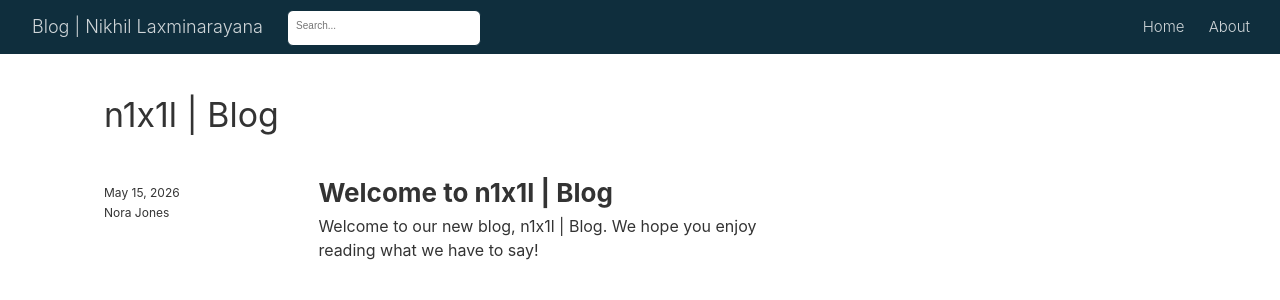
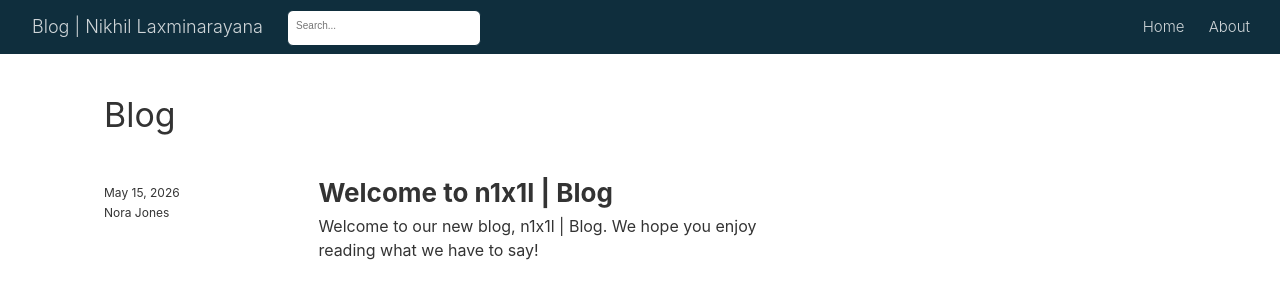
Before and after one commit to n1x1l/n1x1l.github.io, a Jekyll site: the page blog/site/index.html, which Jekyll copies as it is, in a window 1280 px wide. Shown: the top 300 px of the page. Built offline with Jekyll 4.4.1, drawn with Linux system fonts in a browser that asks for light colours.

Commit message:
update blog title

```diff
--- a/blog/index.Rmd
+++ b/blog/index.Rmd
@@ -1,5 +1,5 @@
 ---
-title: "n1x1l | Blog"
+title: "Blog"
 site: distill::distill_website
 listing: posts
 ---
--- a/blog/site/index.html
+++ b/blog/site/index.html
@@ -90,26 +90,26 @@ code span.wa { color: #5e5e5e; font-style: italic; } /* Warning */
 
 
   <!--radix_placeholder_meta_tags-->
-  <title>Blog | Nikhil Laxminarayana: n1x1l | Blog</title>
+  <title>Blog | Nikhil Laxminarayana: Blog</title>
 
 
 
 
   <!--  https://developers.facebook.com/docs/sharing/webmasters#markup -->
-  <meta property="og:title" content="Blog | Nikhil Laxminarayana: n1x1l | Blog"/>
+  <meta property="og:title" content="Blog | Nikhil Laxminarayana: Blog"/>
   <meta property="og:type" content="article"/>
   <meta property="og:locale" content="en_US"/>
   <meta property="og:site_name" content="Blog | Nikhil Laxminarayana"/>
 
   <!--  https://dev.twitter.com/cards/types/summary -->
   <meta property="twitter:card" content="summary"/>
-  <meta property="twitter:title" content="Blog | Nikhil Laxminarayana: n1x1l | Blog"/>
+  <meta property="twitter:title" content="Blog | Nikhil Laxminarayana: Blog"/>
 
   <!--/radix_placeholder_meta_tags-->
   <!--radix_placeholder_rmarkdown_metadata-->
 
   <script type="text/json" id="radix-rmarkdown-metadata">
-  {"type":"list","attributes":{"names":{"type":"character","attributes":{},"value":["title","site","listing"]}},"value":[{"type":"character","attributes":{},"value":["n1x1l | Blog"]},{"type":"character","attributes":{},"value":["distill::distill_website"]},{"type":"character","attributes":{},"value":["posts"]}]}
+  {"type":"list","attributes":{"names":{"type":"character","attributes":{},"value":["title","site","listing"]}},"value":[{"type":"character","attributes":{},"value":["Blog"]},{"type":"character","attributes":{},"value":["distill::distill_website"]},{"type":"character","attributes":{},"value":["posts"]}]}
   </script>
   <!--/radix_placeholder_rmarkdown_metadata-->
   <!--radix_placeholder_navigation_in_header-->
@@ -2118,7 +2118,7 @@ code span.wa { color: #5e5e5e; font-style: italic; } /* Warning */
 <!--radix_placeholder_front_matter-->
 
 <script id="distill-front-matter" type="text/json">
-{"title":"n1x1l | Blog","authors":[]}
+{"title":"Blog","authors":[]}
 </script>
 
 <!--/radix_placeholder_front_matter-->
@@ -2274,7 +2274,7 @@ function init_posts_list() {
 
 <div class="posts-container posts-apply-limit l-page">
 <div class="posts-list">
-<h1 class="posts-list-caption" data-caption="n1x1l | Blog">n1x1l | Blog</h1>
+<h1 class="posts-list-caption" data-caption="Blog">Blog</h1>
 <a href="posts/welcome/" class="post-preview">
 <script class="post-metadata" type="text/json">{"categories":[]}</script>
 <div class="metadata">
@@ -2301,7 +2301,7 @@ reading what we have to say!</p>
 <!--/radix_placeholder_article_listing-->
 
 <div class="d-title">
-<h1>n1x1l | Blog</h1>
+<h1>Blog</h1>
 
 <!--radix_placeholder_categories-->
 <!--/radix_placeholder_categories-->
--- a/blog/site/search.json
+++ b/blog/site/search.json
@@ -6,14 +6,14 @@
       "description": "Some additional details about the blog",
       "author": [],
       "contents": "\r\n\r\n\r\n\r\n",
-      "last_modified": "2026-05-15T11:13:03+05:30"
+      "last_modified": "2026-05-15T11:18:41+05:30"
     },
     {
       "path": "index.html",
-      "title": "n1x1l | Blog",
+      "title": "Blog",
       "author": [],
       "contents": "\r\n\r\n\r\n\r\n",
-      "last_modified": "2026-05-15T11:13:05+05:30"
+      "last_modified": "2026-05-15T11:18:42+05:30"
     }
   ],
   "collections": ["posts/posts.json"]
--- a/blog/site/sitemap.xml
+++ b/blog/site/sitemap.xml
@@ -6,7 +6,7 @@
   </url>
   <url>
     <loc>https://n1x1l.github.io/blog/site/</loc>
-    <lastmod>2026-05-15T10:19:25+05:30</lastmod>
+    <lastmod>2026-05-15T11:18:29+05:30</lastmod>
   </url>
   <url>
     <loc>https://n1x1l.github.io/blog/site/posts/welcome/</loc>
```
